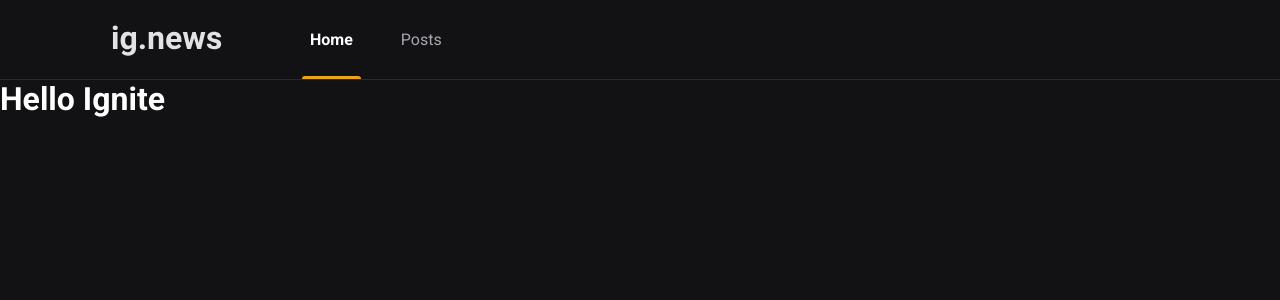
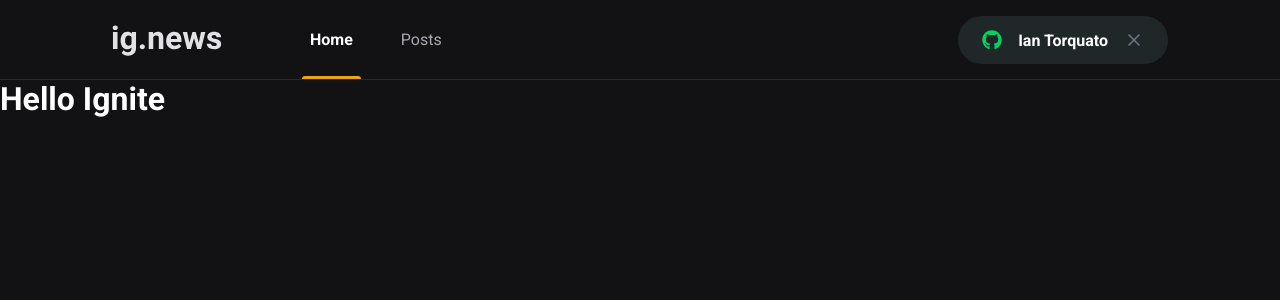
Before and after one commit to IanTorquato/ignite-chapter_3-project_3-ig_news, a Next.js app: page / in a window 1280 px wide. Shown: the top 300 px of the page. Built offline with nearby package versions, Linux system fonts and the light colour scheme.

Commit message:
Adding SignInButton component

```diff
--- a/package.json
+++ b/package.json
@@ -12,6 +12,7 @@
     "next": "11.0.1",
     "react": "17.0.2",
     "react-dom": "17.0.2",
+    "react-icons": "^4.2.0",
     "sass": "^1.35.2"
   },
   "devDependencies": {
--- a/src/components/Header/index.tsx
+++ b/src/components/Header/index.tsx
@@ -1,7 +1,8 @@
 /* eslint-disable @next/next/no-img-element */
+import { SignInButton } from '../SignInButton';
 import styles from './styles.module.scss';
 
-export const Header: React.FC = () => {
+export function Header() {
   return (
     <header className={styles.headerContainer}>
       <div className={styles.headerContent}>
@@ -11,6 +12,8 @@
           <a href="#" className={styles.active}>Home</a>
           <a href="#">Posts</a>
         </nav>
+
+        <SignInButton />
       </div>
     </header>
   );
--- a/src/components/Header/styles.module.scss
+++ b/src/components/Header/styles.module.scss
@@ -49,4 +49,8 @@
       }
     }
   }
+
+  button {
+    margin-left: auto;
+  }
 }
--- /dev/null
+++ b/src/components/SignInButton/index.tsx
@@ -0,0 +1,24 @@
+import { FaGithub } from 'react-icons/fa';
+import { FiX } from 'react-icons/fi';
+
+import styles from './styles.module.scss';
+
+export function SignInButton() {
+  const isUserLoggedIn = true;
+
+  return isUserLoggedIn ? (
+    <button className={styles.signInButton} type="button">
+      <FaGithub color="#04d361" />
+
+      Ian Torquato
+
+      <FiX color="#737380" className={styles.closeIcon} />
+    </button>
+  ) : (
+    <button className={styles.signInButton} type="button">
+      <FaGithub color="#eba417" />
+
+      Sign in with Github
+    </button>
+  );
+}
--- /dev/null
+++ b/src/components/SignInButton/styles.module.scss
@@ -0,0 +1,30 @@
+.signInButton {
+  align-items: center;
+  background-color: var(--gray-850);
+  border: 0;
+  border-radius: 3rem;
+  color: var(--white);
+  display: flex;
+  font-weight: bold;
+  height: 3rem;
+  justify-content: center;
+  padding: 0 1.5rem;
+  transition: filter 0.2s;
+
+  svg {
+    height: 20px;
+    width: 20px;
+  }
+
+  svg.closeIcon {
+    margin-left: 1rem;
+  }
+
+  svg:first-child {
+    margin-right: 1rem;
+  }
+
+  &:hover {
+    filter: brightness(0.8);
+  }
+}
--- a/src/styles/global.scss
+++ b/src/styles/global.scss
@@ -4,6 +4,7 @@
   --gray-100: #e1e1e6;
   --gray-300: #a8a8b3;
   --gray-800: #29292e;
+  --gray-850: #1f2729;
   --gray-900: #121214;
 
   --cyan-500: #61dafb;
```
